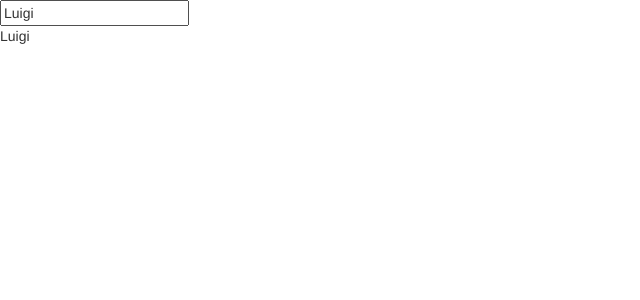
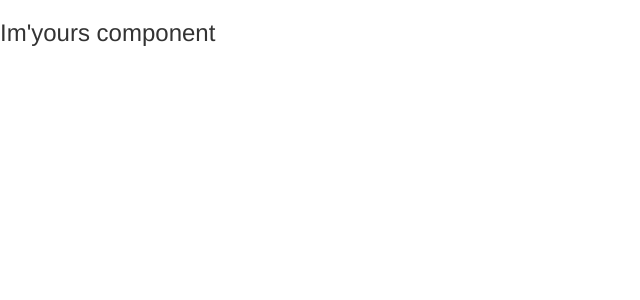
Before and after one commit to Luigidefilippo/my-first-app, an Angular app: page / in a window 1280 px wide. Shown: the top 300 px of the page, without its empty margins (0-640 px from the left). Built offline with nearby package versions, Linux system fonts and the light colour scheme.

Commit message:
creazione del primo component

```diff
--- a/src/app/app.component.html
+++ b/src/app/app.component.html
@@ -1,2 +1 @@
-<input type="text" [(ngModel)]="name">
-<p>{{ name }}</p>
+<h3>Im'yours component</h3>
--- /dev/null
+++ b/src/app/server/server.component.html
@@ -0,0 +1 @@
+<p>The Server Component</p>
```
Also changed, not shown: src/app/server/server.component.ts (added, +9 -0 lines).
